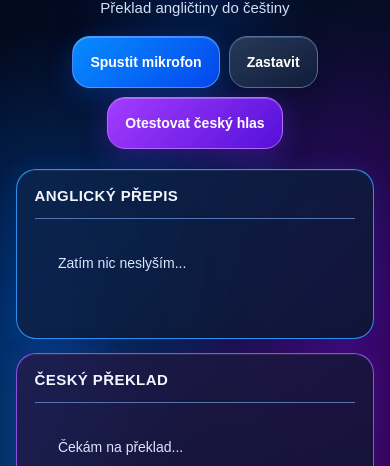
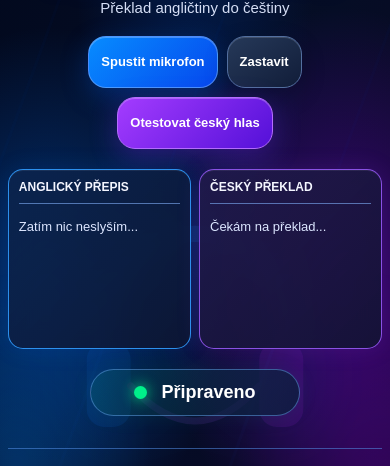
Before and after one commit to pkyg2bv9cz-bot/Playdabing-, a plain HTML site: page index.html in a window 390 px wide. Shown: the part 77-543 px from the top of the page. Drawn offline with Linux system fonts and the light colour scheme.

Commit message:
Update index.html

```diff
--- a/index.html
+++ b/index.html
@@ -5,303 +5,185 @@
 <meta charset="UTF-8">
 <meta name="viewport" content="width=device-width, initial-scale=1">
 <title>PlayDabing TV</title>
-
 <style>
 * { box-sizing: border-box; }
 :root { color-scheme: dark; }
-
 body {
-  min-height: 100vh;
-  margin: 0;
-  padding: 28px 5.4% 22px;
-  color: #f7f8ff;
-  font-family: Arial, Helvetica, sans-serif;
-  text-align: center;
+  min-height:100vh; margin:0; padding:28px 5.4% 22px;
+  color:#f7f8ff; font-family:Arial,Helvetica,sans-serif;
+  text-align:center; overflow-x:hidden; position:relative;
   background:
-    radial-gradient(ellipse at 12% 43%, rgba(0,116,255,.38), transparent 38%),
-    radial-gradient(ellipse at 88% 42%, rgba(147,0,255,.36), transparent 39%),
-    radial-gradient(ellipse at 50% -12%, rgba(0,90,220,.24), transparent 45%),
-    linear-gradient(115deg,#02091e 0%,#050d25 48%,#100522 100%);
-  overflow-x: hidden;
-  position: relative;
+    radial-gradient(ellipse at 12% 43%,rgba(0,116,255,.38),transparent 38%),
+    radial-gradient(ellipse at 88% 42%,rgba(147,0,255,.36),transparent 39%),
+    radial-gradient(ellipse at 50% -12%,rgba(0,90,220,.24),transparent 45%),
+    linear-gradient(115deg,#02091e,#050d25 48%,#100522);
 }
-
 body::before {
-  content:"";
-  position:fixed;
-  inset:0;
-  pointer-events:none;
-  opacity:.7;
+  content:""; position:fixed; inset:0;
+  pointer-events:none; opacity:.7;
   background:
-    repeating-linear-gradient(110deg, transparent 0 80px, rgba(28,115,255,.035) 81px 83px, transparent 84px 160px),
-    radial-gradient(ellipse at 4% 65%, rgba(0,145,255,.32), transparent 26%),
-    radial-gradient(ellipse at 98% 68%, rgba(171,0,255,.28), transparent 28%);
+    repeating-linear-gradient(110deg,transparent 0 80px,rgba(28,115,255,.035) 81px 83px,transparent 84px 160px),
+    radial-gradient(ellipse at 4% 65%,rgba(0,145,255,.32),transparent 26%),
+    radial-gradient(ellipse at 98% 68%,rgba(171,0,255,.28),transparent 28%);
 }
-
+.headphones-bg {
+  position:fixed; width:min(75vw,650px);
+  left:50%; top:50%; transform:translate(-50%,-50%);
+  opacity:.12; pointer-events:none; z-index:0;
+}
+.headphones-bg svg {
+  display:block; width:100%;
+  filter:drop-shadow(0 0 35px #087cff);
+}
+body > *:not(.headphones-bg) {
+  position:relative; z-index:1;
+}
 h1 {
-  position:relative;
-  margin:20px 0 3px;
-  font-size:clamp(34px,6vw,64px);
-  line-height:1.05;
-  font-weight:900;
-  letter-spacing:1px;
-  font-style:italic;
-  text-shadow:0 0 28px rgba(0,125,255,.25);
+  margin:20px 0 3px; font-size:clamp(34px,6vw,64px);
+  line-height:1.05; font-weight:900; letter-spacing:1px;
+  font-style:italic; text-shadow:0 0 28px rgba(0,125,255,.25);
 }
-
-h1::after {
-  content:" TV";
-  color:#078cff;
-}
-
+h1::after { content:" TV"; color:#078cff; }
 .subtitle {
-  position:relative;
-  color:#d5def5;
-  font-size:clamp(15px,2.4vw,27px);
+  color:#d5def5; font-size:clamp(15px,2.4vw,27px);
   margin:8px 0 28px;
 }
-
 .controls {
-  position:relative;
-  display:flex;
-  justify-content:center;
-  align-items:center;
-  flex-wrap:wrap;
-  gap:14px;
-  margin:0 auto 28px;
+  display:flex; justify-content:center; align-items:center;
+  flex-wrap:wrap; gap:14px; margin:0 auto 28px;
 }
-
 button {
-  padding:16px 27px;
-  min-height:62px;
+  padding:16px 27px; min-height:62px;
   border:1px solid rgba(112,169,255,.65);
-  border-radius:25px;
-  font-size:clamp(14px,1.6vw,19px);
-  font-weight:700;
-  cursor:pointer;
-  color:#fff;
+  border-radius:25px; font-size:clamp(14px,1.6vw,19px);
+  font-weight:700; cursor:pointer; color:#fff;
   background:linear-gradient(135deg,#078cff,#0648ed);
-  box-shadow:0 8px 28px rgba(0,100,255,.28), inset 0 1px rgba(255,255,255,.25);
-  transition:transform .18s ease, filter .18s ease;
+  box-shadow:0 8px 28px rgba(0,100,255,.28),inset 0 1px rgba(255,255,255,.25);
+  transition:transform .18s ease,filter .18s ease;
 }
-
-button:hover {
-  transform:translateY(-2px);
-  filter:brightness(1.13);
-}
-
+button:hover { transform:translateY(-2px); filter:brightness(1.13); }
 #stop {
   background:linear-gradient(145deg,#263959,#111d39);
   border-color:#536f9f;
-  box-shadow:0 8px 25px rgba(0,0,0,.2), inset 0 1px rgba(255,255,255,.15);
+  box-shadow:0 8px 25px rgba(0,0,0,.2),inset 0 1px rgba(255,255,255,.15);
 }
-
 #test {
   background:linear-gradient(135deg,#a43cff,#5410d8);
   border-color:#b56cff;
-  box-shadow:0 8px 28px rgba(130,35,255,.3), inset 0 1px rgba(255,255,255,.25);
+  box-shadow:0 8px 28px rgba(130,35,255,.3),inset 0 1px rgba(255,255,255,.25);
 }
-
 .panel-container {
-  position:relative;
   display:grid;
   grid-template-columns:repeat(2,minmax(0,1fr));
-  gap:24px;
-  width:100%;
-  max-width:1500px;
-  margin:0 auto;
+  gap:24px; width:100%; max-width:1500px; margin:0 auto;
 }
-
 .panel {
-  min-width:0;
-  min-height:225px;
-  padding:22px 26px 18px;
-  text-align:left;
-  border:1.5px solid rgba(48,157,255,.9);
+  min-width:0; min-height:225px; padding:22px 26px 18px;
+  text-align:left; border:1.5px solid rgba(48,157,255,.9);
   border-radius:25px;
   background:linear-gradient(135deg,rgba(12,37,78,.82),rgba(13,22,51,.9));
-  box-shadow:0 0 24px rgba(0,112,255,.12), inset 0 1px rgba(255,255,255,.07);
+  box-shadow:0 0 24px rgba(0,112,255,.12),inset 0 1px rgba(255,255,255,.07);
   backdrop-filter:blur(12px);
 }
-
 .panel:nth-child(2) {
   border-color:rgba(157,92,255,.85);
   background:linear-gradient(135deg,rgba(34,27,76,.84),rgba(19,19,52,.92));
-  box-shadow:0 0 24px rgba(153,67,255,.13), inset 0 1px rgba(255,255,255,.07);
+  box-shadow:0 0 24px rgba(153,67,255,.13),inset 0 1px rgba(255,255,255,.07);
 }
-
 .panel h3 {
-  color:#f4f6ff;
-  font-size:clamp(15px,2vw,25px);
-  text-align:left;
-  border-bottom:1px solid rgba(120,165,235,.65);
-  padding-bottom:14px;
-  margin:0 0 14px;
-  letter-spacing:.4px;
+  color:#f4f6ff; font-size:clamp(15px,2vw,25px);
+  text-align:left; border-bottom:1px solid rgba(120,165,235,.65);
+  padding-bottom:14px; margin:0 0 14px; letter-spacing:.4px;
 }
-
 .transcript {
-  height:112px;
-  overflow-y:auto;
-  overflow-x:hidden;
-  overflow-wrap:anywhere;
-  white-space:pre-wrap;
-  color:#dce6ff;
-  font-size:clamp(14px,1.8vw,22px);
-  line-height:1.45;
-  text-align:left;
-  scrollbar-width:thin;
-  scrollbar-color:#647da9 transparent;
+  height:112px; overflow-y:auto; overflow-x:hidden;
+  overflow-wrap:anywhere; white-space:pre-wrap;
+  color:#dce6ff; font-size:clamp(14px,1.8vw,22px);
+  line-height:1.45; text-align:left;
+  scrollbar-width:thin; scrollbar-color:#647da9 transparent;
 }
-
-.transcript p {
-  margin:0 0 8px;
+.transcript p { margin:0 0 8px; }
+.transcript::-webkit-scrollbar { width:8px; }
+.transcript::-webkit-scrollbar-thumb {
+  background:linear-gradient(#4daaff,#8462d8); border-radius:8px;
 }
-
-.transcript::-webkit-scrollbar {
-  width:8px;
-}
-
-.transcript::-webkit-scrollbar-thumb {
-  background:linear-gradient(#4daaff,#8462d8);
-  border-radius:8px;
-}
-
 .status {
-  position:relative;
-  display:inline-flex;
-  align-items:center;
-  gap:14px;
-  color:#fff;
-  margin:28px auto 18px;
-  padding:12px 32px;
-  min-width:250px;
-  justify-content:center;
-  font-size:18px;
-  font-weight:700;
-  border:1px solid rgba(91,151,222,.55);
-  border-radius:30px;
+  display:inline-flex; align-items:center; gap:14px;
+  color:#fff; margin:28px auto 18px; padding:12px 32px;
+  min-width:250px; justify-content:center;
+  font-size:18px; font-weight:700;
+  border:1px solid rgba(91,151,222,.55); border-radius:30px;
   background:linear-gradient(110deg,rgba(0,160,118,.18),rgba(13,28,62,.85));
   box-shadow:0 0 22px rgba(0,220,145,.08);
 }
-
 .status::before {
-  content:"";
-  width:13px;
-  height:13px;
-  border-radius:50%;
-  background:#00f08a;
-  box-shadow:0 0 14px #00f08a;
+  content:""; width:13px; height:13px; border-radius:50%;
+  background:#00f08a; box-shadow:0 0 14px #00f08a;
 }
-
 .footer {
-  position:relative;
-  margin-top:14px;
-  padding:20px 10px 8px;
+  margin-top:14px; padding:20px 10px 8px;
   border-top:1px solid rgba(83,142,230,.55);
-  color:#d8e0f5;
-  font-size:14px;
-  line-height:1.5;
-  letter-spacing:.2px;
+  color:#d8e0f5; font-size:14px; line-height:1.5;
 }
-
 .footer strong {
-  display:block;
-  color:#fff;
-  font-size:18px;
-  margin-bottom:3px;
+  display:block; color:#fff; font-size:18px; margin-bottom:3px;
 }
-
-body > div:last-of-type {
-  position:relative;
-  color:#c8d4f4 !important;
-  font-size:12px !important;
-}
-
 @media (max-width:700px) {
-  body {
-    padding:18px 4% 16px;
+  body { padding:18px 2% 16px; }
+  h1 { margin-top:14px; }
+  .subtitle { margin-bottom:20px; }
+  .controls { gap:9px; margin-bottom:20px; }
+  button { min-height:52px; padding:13px 12px; border-radius:18px; font-size:13px; }
+  .panel-container {
+    grid-template-columns:repeat(2,minmax(0,1fr));
+    gap:8px;
   }
-
-  h1 {
-    margin-top:14px;
+  .panel {
+    min-height:170px; padding:10px; border-radius:15px;
   }
-
-  .subtitle {
-    margin-bottom:20px;
+  .panel h3 {
+    font-size:12px; letter-spacing:0; padding-bottom:9px;
   }
-
-  .controls {
-    gap:9px;
-    margin-bottom:20px;
-  }
-
-  button {
-    min-height:52px;
-    padding:13px 17px;
-    border-radius:18px;
-  }
-
-  .panel-container {
-    grid-template-columns:1fr;
-    gap:14px;
-  }
-
-  .panel {
-    min-height:170px;
-    padding:17px 18px;
-    border-radius:20px;
-  }
-
-  .transcript {
-    height:85px;
-  }
-
-  .status {
-    margin-top:20px;
-    min-width:210px;
-  }
+  .transcript { height:120px; font-size:13px; }
+  .status { margin-top:20px; min-width:210px; }
 }
 </style>
 </head>
+<body>
 
-<body>
+<div class="headphones-bg" aria-hidden="true">
+  <svg viewBox="0 0 500 500" xmlns="http://www.w3.org/2000/svg">
+    <path d="M90 270 V220 A160 160 0 0 1 410 220 V270"
+      fill="none" stroke="#168cff" stroke-width="28"
+      stroke-linecap="round"/>
+    <rect x="65" y="245" width="75" height="145"
+      rx="30" fill="#087cff"/>
+    <rect x="360" y="245" width="75" height="145"
+      rx="30" fill="#923cff"/>
+    <path d="M140 320 Q250 440 360 320"
+      fill="none" stroke="#8b55ff" stroke-width="12"
+      stroke-linecap="round"/>
+  </svg>
+</div>
 
 <h1>PLAYDABING</h1>
 <p class="subtitle">Překlad angličtiny do češtiny</p>
 
 <div class="controls">
-
-  <button id="start" onclick="startListening()">
-    Spustit mikrofon
-  </button>
-
-  <button id="stop" onclick="stopListening()">
-    Zastavit
-  </button>
-
-  <button id="test" onclick="testCzechVoice()">
-    Otestovat český hlas
-  </button>
-
+  <button id="start" onclick="startListening()">Spustit mikrofon</button>
+  <button id="stop" onclick="stopListening()">Zastavit</button>
+  <button id="test" onclick="testCzechVoice()">Otestovat český hlas</button>
 </div>
 
 <div class="panel-container">
-
   <div class="panel">
     <h3>ANGLICKÝ PŘEPIS</h3>
-    <div id="english" class="transcript">
-      Zatím nic neslyším...
-    </div>
+    <div id="english" class="transcript">Zatím nic neslyším...</div>
   </div>
-
   <div class="panel">
     <h3>ČESKÝ PŘEKLAD</h3>
-    <div id="czech" class="transcript">
-      Čekám na překlad...
-    </div>
+    <div id="czech" class="transcript">Čekám na překlad...</div>
   </div>
-
 </div>
 
 <p class="status" id="status">Připraveno</p>
@@ -313,21 +195,18 @@ body > div:last-of-type {
   © 2026 PlayDabing TV
 </footer>
 
-<div style="text-align:center; color:#ffffff; font-size:12px; margin-top:20px; padding-bottom:10px; letter-spacing:1px;">
+<div style="text-align:center;color:#ffffff;font-size:12px;margin-top:20px;padding-bottom:10px;letter-spacing:1px;">
   BETA VERZE 0.3
 </div>
 
 <script>
 let recognition = null;
 let listening = false;
-
 let processing = false;
 let speechProcessing = false;
 let restarting = false;
-
 let sentenceQueue = [];
 let speechQueue = [];
-
 let session = 0;
 let voices = [];
 
@@ -347,17 +226,13 @@ if ("onvoiceschanged" in speechSynthesis) {
 
 function getCzechVoice() {
   loadVoices();
-
-  return voices.find(v =>
-    v.lang.toLowerCase() === "cs-cz"
-  ) || voices.find(v =>
-    v.lang.toLowerCase().startsWith("cs")
-  ) || null;
+  return voices.find(v => v.lang.toLowerCase() === "cs-cz")
+    || voices.find(v => v.lang.toLowerCase().startsWith("cs"))
+    || null;
 }
 
 function speakCzech(text) {
   return new Promise((resolve, reject) => {
-
     if (!("speechSynthesis" in window)) {
       reject(new Error("Hlas není podporován."));
       return;
@@ -370,12 +245,9 @@ function speakCzech(text) {
     utterance.rate = 0.95;
     utterance.pitch = 1;
 
-    if (voice) {
-      utterance.voice = voice;
-    }
+    if (voice) utterance.voice = voice;
 
     utterance.onend = resolve;
-
     utterance.onerror = function(event) {
       reject(new Error(event.error || "Přehrávání selhalo."));
     };
@@ -387,26 +259,15 @@ function speakCzech(text) {
 async function testCzechVoice() {
   try {
     statusText.textContent = "Testuji český hlas...";
-
-    await speakCzech(
-      "Ahoj, toto je test českého hlasu PlayDabing TV."
-    );
-
+    await speakCzech("Ahoj, toto je test českého hlasu PlayDabing TV.");
     statusText.textContent = "Test českého hlasu dokončen.";
-
   } catch (error) {
     statusText.textContent = "Chyba hlasu: " + error.message;
   }
 }
 
-/* Přidání textu a automatické posunutí dolů */
-
 function appendTranscript(element, text) {
-
-  const placeholder = [
-    "Zatím nic neslyším...",
-    "Čekám na překlad..."
-  ];
+  const placeholder = ["Zatím nic neslyším...", "Čekám na překlad..."];
 
   if (placeholder.includes(element.textContent.trim())) {
     element.textContent = "";
@@ -414,236 +275,157 @@ function appendTranscript(element, text) {
 
   const paragraph = document.createElement("p");
   paragraph.textContent = text;
-
   element.appendChild(paragraph);
-
   element.scrollTop = element.scrollHeight;
 }
 
 function setupRecognition() {
-
   const SpeechRecognition =
-    window.SpeechRecognition ||
-    window.webkitSpeechRecognition;
+    window.SpeechRecognition || window.webkitSpeechRecognition;
 
   if (!SpeechRecognition) {
-    statusText.textContent =
-      "Rozpoznávání řeči není podporováno.";
+    statusText.textContent = "Rozpoznávání řeči není podporováno.";
     return false;
   }
 
   recognition = new SpeechRecognition();
-
   recognition.lang = "en-US";
   recognition.continuous = true;
   recognition.interimResults = true;
   recognition.maxAlternatives = 1;
 
   recognition.onresult = function(event) {
-
     let finalText = "";
     let interimText = "";
 
     for (let i = event.resultIndex; i < event.results.length; i++) {
-
       const result = event.results[i];
       const phrase = result[0].transcript.trim();
 
-      if (result.isFinal && phrase) {
-        finalText += phrase + " ";
-      } else if (phrase) {
-        interimText += phrase + " ";
-      }
+      if (result.isFinal && phrase) finalText += phrase + " ";
+      else if (phrase) interimText += phrase + " ";
     }
 
-    if (finalText.trim()) {
-      addSentence(finalText.trim());
-    }
+    if (finalText.trim()) addSentence(finalText.trim());
 
     if (interimText.trim()) {
-      statusText.textContent =
-        "Rozpoznávám: " + interimText.trim();
+      statusText.textContent = "Rozpoznávám: " + interimText.trim();
     }
   };
 
   recognition.onerror = function(event) {
-
     if (!listening) return;
 
     if (event.error === "not-allowed" ||
         event.error === "service-not-allowed") {
-
       listening = false;
       statusText.textContent = "Mikrofon nemá povolení.";
       return;
     }
 
-    if (event.error !== "no-speech" &&
-        event.error !== "aborted") {
-
-      statusText.textContent =
-        "Chyba mikrofonu: " + event.error;
+    if (event.error !== "no-speech" && event.error !== "aborted") {
+      statusText.textContent = "Chyba mikrofonu: " + event.error;
     }
   };
 
   recognition.onend = function() {
-
     restarting = false;
-
-    if (listening) {
-      setTimeout(startRecognition, 500);
-    }
+    if (listening) setTimeout(startRecognition, 500);
   };
 
   return true;
 }
 
 function startRecognition() {
-
   if (!listening || restarting || !recognition) return;
 
   try {
-
     restarting = true;
     recognition.start();
-
     statusText.textContent = "Poslouchám angličtinu...";
-
   } catch (error) {
-
     restarting = false;
-
-    if (listening) {
-      setTimeout(startRecognition, 1000);
-    }
+    if (listening) setTimeout(startRecognition, 1000);
   }
 }
 
 function startListening() {
-
   if (listening) return;
-
   if (!recognition && !setupRecognition()) return;
 
   listening = true;
   session++;
-
   sentenceQueue = [];
   speechQueue = [];
-
   english.textContent = "";
   czech.textContent = "";
-
   startRecognition();
 }
 
 function stopListening() {
-
   listening = false;
   session++;
-
   sentenceQueue = [];
   speechQueue = [];
 
   if (recognition) {
-    try {
-      recognition.stop();
-    } catch (error) {}
+    try { recognition.stop(); } catch (error) {}
   }
 
   speechSynthesis.cancel();
-
   processing = false;
   speechProcessing = false;
   restarting = false;
-
   statusText.textContent = "Mikrofon a hlas zastaveny.";
 }
 
 function addSentence(text) {
-
   appendTranscript(english, text);
-
-  sentenceQueue.push({
-    text: text,
-    session: session
-  });
-
-  statusText.textContent =
-    "Věta zachycena. Čekám na překlad...";
-
+  sentenceQueue.push({text:text, session:session});
+  statusText.textContent = "Věta zachycena. Čekám na překlad...";
   processQueue();
 }
 
-/* Překlad */
-
 async function translateSentence(text) {
-
   const url =
     "https://api.mymemory.translated.net/get?q=" +
-    encodeURIComponent(text) +
-    "&langpair=en|cs";
+    encodeURIComponent(text) + "&langpair=en|cs";
 
   const response = await fetch(url);
 
-  if (!response.ok) {
-    throw new Error("Překladač neodpovídá.");
-  }
+  if (!response.ok) throw new Error("Překladač neodpovídá.");
 
   const data = await response.json();
 
-  if (!data.responseData ||
-      !data.responseData.translatedText) {
-
+  if (!data.responseData || !data.responseData.translatedText) {
     throw new Error("Překlad není dostupný.");
   }
 
   return data.responseData.translatedText;
 }
 
-/* Překlad běží nezávisle na přehrávání */
-
 async function processQueue() {
-
   if (processing) return;
-
   processing = true;
 
   while (sentenceQueue.length > 0) {
-
     const item = sentenceQueue.shift();
 
-    if (!listening || item.session !== session) {
-      continue;
-    }
+    if (!listening || item.session !== session) continue;
 
     try {
+      statusText.textContent = "Překládám: " + item.text;
+      const translation = await translateSentence(item.text);
 
-      statusText.textContent =
-        "Překládám: " + item.text;
-
-      const translation =
-        await translateSentence(item.text);
-
-      if (!listening || item.session !== session) {
-        continue;
-      }
+      if (!listening || item.session !== session) continue;
 
       appendTranscript(czech, translation);
-
-      speechQueue.push({
-        text: translation,
-        session: item.session
-      });
-
+      speechQueue.push({text:translation, session:item.session});
       processSpeechQueue();
 
     } catch (error) {
-
       if (listening && item.session === session) {
-
-        statusText.textContent =
-          "Chyba: " + error.message;
+        statusText.textContent = "Chyba: " + error.message;
       }
     }
   }
@@ -651,41 +433,25 @@ async function processQueue() {
   processing = false;
 
   if (listening && !speechProcessing) {
-
-    statusText.textContent =
-      "Poslouchám další anglické věty...";
+    statusText.textContent = "Poslouchám další anglické věty...";
   }
 }
 
-/* Přehrávání českých vět ve správném pořadí */
-
 async function processSpeechQueue() {
-
   if (speechProcessing) return;
-
   speechProcessing = true;
 
   while (speechQueue.length > 0) {
-
     const item = speechQueue.shift();
 
-    if (!listening || item.session !== session) {
-      continue;
-    }
+    if (!listening || item.session !== session) continue;
 
     try {
-
-      statusText.textContent =
-        "Přehrávám český překlad...";
-
+      statusText.textContent = "Přehrávám český překlad...";
       await speakCzech(item.text);
-
     } catch (error) {
-
       if (listening && item.session === session) {
-
-        statusText.textContent =
-          "Chyba hlasu: " + error.message;
+        statusText.textContent = "Chyba hlasu: " + error.message;
       }
     }
   }
@@ -693,12 +459,9 @@ async function processSpeechQueue() {
   speechProcessing = false;
 
   if (listening && sentenceQueue.length === 0) {
-
-    statusText.textContent =
-      "Poslouchám další anglické věty...";
+    statusText.textContent = "Poslouchám další anglické věty...";
   }
 }
 </script>
-
 </body>
 </html>
```
